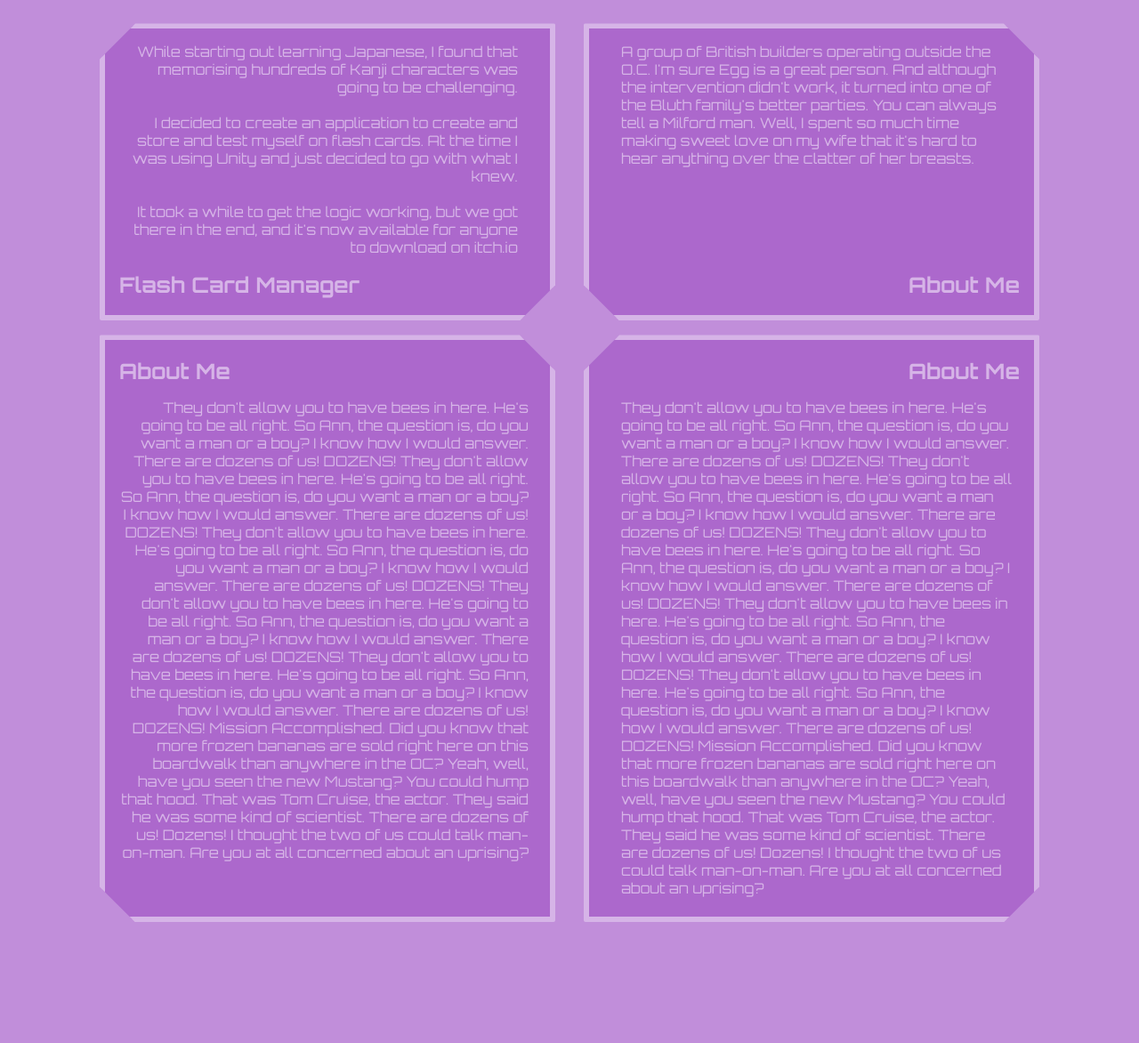
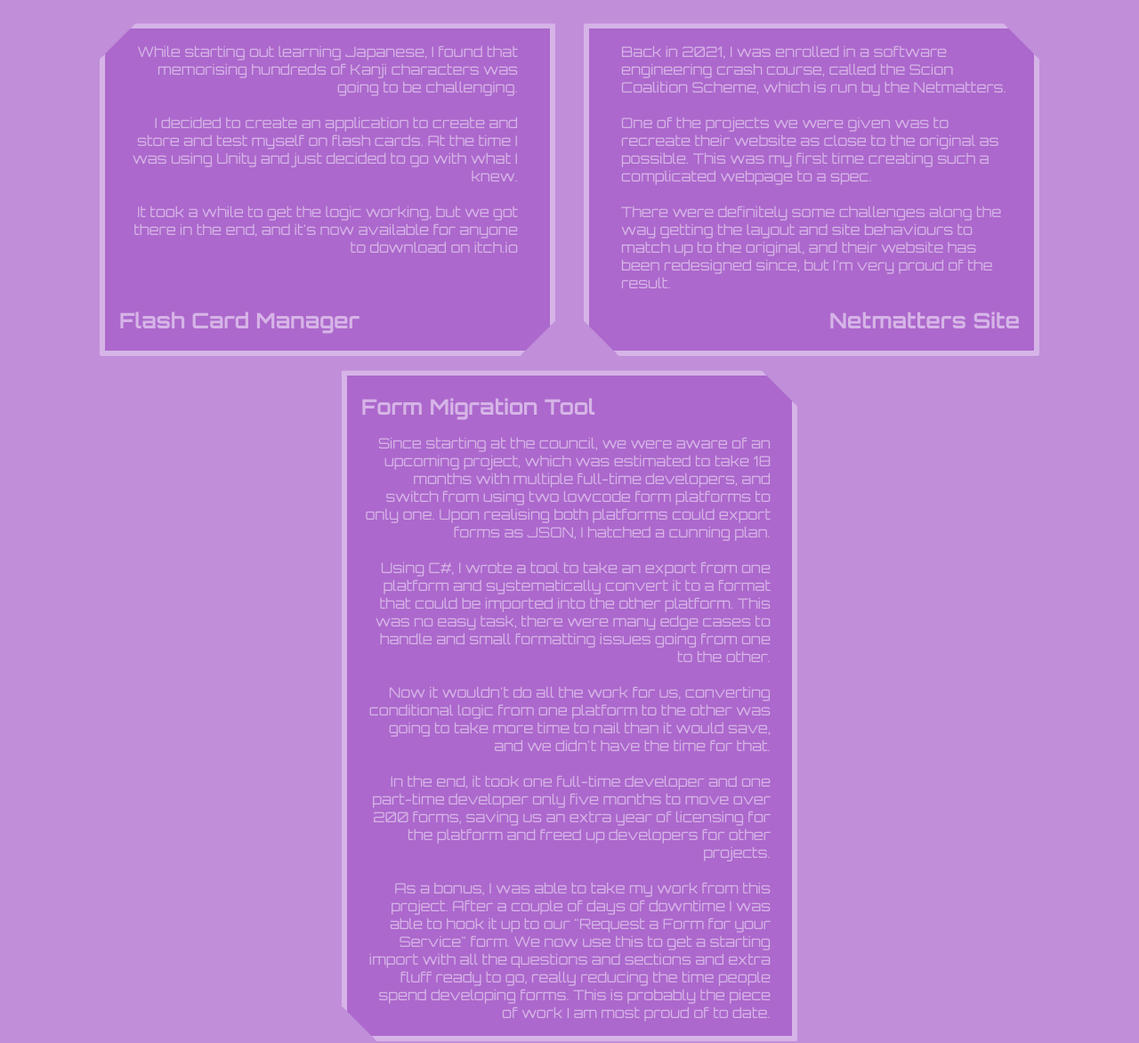
Before and after one commit to rf00132/portfolioV2, a plain HTML site: page projects.html in a window 1280 px wide. Shown: the part 146-1318 px from the top of the page at 89% size. Before the commit the page ends 1190 px from the top, so only its background shows below. Drawn offline with Linux system fonts and the light colour scheme.

Commit message:
Added in extra projects to the page

```diff
--- a/projects.html
+++ b/projects.html
@@ -20,17 +20,34 @@
                 </p>
             </a>
         </article>
+        <article class="content-box content-box-link">
+            <a target="_blank" href="https://rf00132.github.io/netmatters-site-recreation/">
+                <h2 class="glitch layers">Netmatters Site</h2>
+                <p class="">
+                    Back in 2021, I was enrolled in a software engineering crash course, called the Scion Coalition Scheme, which is run by the Netmatters.
+                    <br><br>
+                    One of the projects we were given was to recreate their website as close to the original as possible. This was my first time creating such a complicated webpage to a spec.
+                    <br><br>
+                    There were definitely some challenges along the way getting the layout and site behaviours to match up to the original, and their website has been redesigned since, but I'm very proud of the result.
+                </p>
+            </a>
+        </article>
+
         <article class="content-box">
-            <h2 class="glitch layers">About Me</h2>
-            <p class="">A group of British builders operating outside the O.C. I'm sure Egg is a great person. And although the intervention didn't work, it turned into one of the Bluth family's better parties. You can always tell a Milford man. Well, I spent so much time making sweet love on my wife that it's hard to hear anything over the clatter of her breasts.</p>
-        </article>
-        <article class="content-box">
-            <h2 class="glitch layers">About Me</h2>
-            <p class="">They don't allow you to have bees in here. He's going to be all right. So Ann, the question is, do you want a man or a boy? I know how I would answer. There are dozens of us! DOZENS! They don't allow you to have bees in here. He's going to be all right. So Ann, the question is, do you want a man or a boy? I know how I would answer. There are dozens of us! DOZENS! They don't allow you to have bees in here. He's going to be all right. So Ann, the question is, do you want a man or a boy? I know how I would answer. There are dozens of us! DOZENS! They don't allow you to have bees in here. He's going to be all right. So Ann, the question is, do you want a man or a boy? I know how I would answer. There are dozens of us! DOZENS! They don't allow you to have bees in here. He's going to be all right. So Ann, the question is, do you want a man or a boy? I know how I would answer. There are dozens of us! DOZENS! Mission Accomplished. Did you know that more frozen bananas are sold right here on this boardwalk than anywhere in the OC? Yeah, well, have you seen the new Mustang? You could hump that hood. That was Tom Cruise, the actor. They said he was some kind of scientist. There are dozens of us! Dozens! I thought the two of us could talk man-on-man. Are you at all concerned about an uprising?</p>
-        </article>
-        <article class="content-box">
-            <h2 class="glitch layers">About Me</h2>
-            <p class="">They don't allow you to have bees in here. He's going to be all right. So Ann, the question is, do you want a man or a boy? I know how I would answer. There are dozens of us! DOZENS! They don't allow you to have bees in here. He's going to be all right. So Ann, the question is, do you want a man or a boy? I know how I would answer. There are dozens of us! DOZENS! They don't allow you to have bees in here. He's going to be all right. So Ann, the question is, do you want a man or a boy? I know how I would answer. There are dozens of us! DOZENS! They don't allow you to have bees in here. He's going to be all right. So Ann, the question is, do you want a man or a boy? I know how I would answer. There are dozens of us! DOZENS! They don't allow you to have bees in here. He's going to be all right. So Ann, the question is, do you want a man or a boy? I know how I would answer. There are dozens of us! DOZENS! Mission Accomplished. Did you know that more frozen bananas are sold right here on this boardwalk than anywhere in the OC? Yeah, well, have you seen the new Mustang? You could hump that hood. That was Tom Cruise, the actor. They said he was some kind of scientist. There are dozens of us! Dozens! I thought the two of us could talk man-on-man. Are you at all concerned about an uprising?</p>
+            <a>
+                <h2 class="glitch layers">Form Migration Tool</h2>
+                <p class="">
+                    Since starting at the council, we were aware of an upcoming project, which was estimated to take 18 months with multiple full-time developers, and switch from using two lowcode form platforms to only one. Upon realising both platforms could export forms as JSON, I hatched a cunning plan.
+                    <br><br>
+                    Using C#, I wrote a tool to take an export from one platform and systematically convert it to a format that could be imported into the other platform. This was no easy task, there were many edge cases to handle and small formatting issues going from one to the other.
+                    <br><br>
+                    Now it wouldn't do all the work for us, converting conditional logic from one platform to the other was going to take more time to nail than it would save, and we didn't have the time for that.
+                    <br><br>
+                    In the end, it took one full-time developer and one part-time developer only five months to move over 200 forms, saving us an extra year of licensing for the platform and freed up developers for other projects.
+                    <br><br>
+                    As a bonus, I was able to take my work from this project. After a couple of days of downtime I was able to hook it up to our "Request a Form for your Service" form. We now use this to get a starting import with all the questions and sections and extra fluff ready to go, really reducing the time people spend developing forms. This is probably the piece of work I am most proud of to date.
+                </p>
+            </a>
         </article>
     </main>
     <footer></footer>
```
